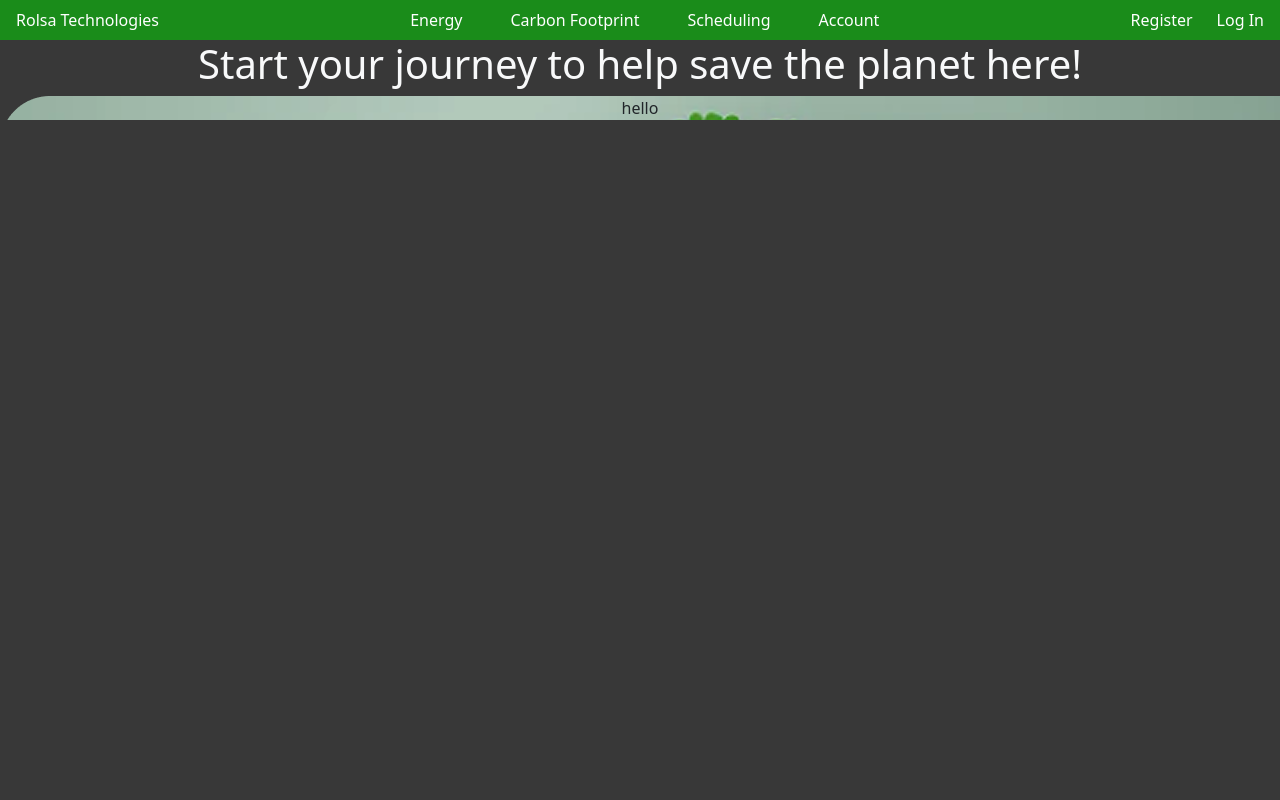
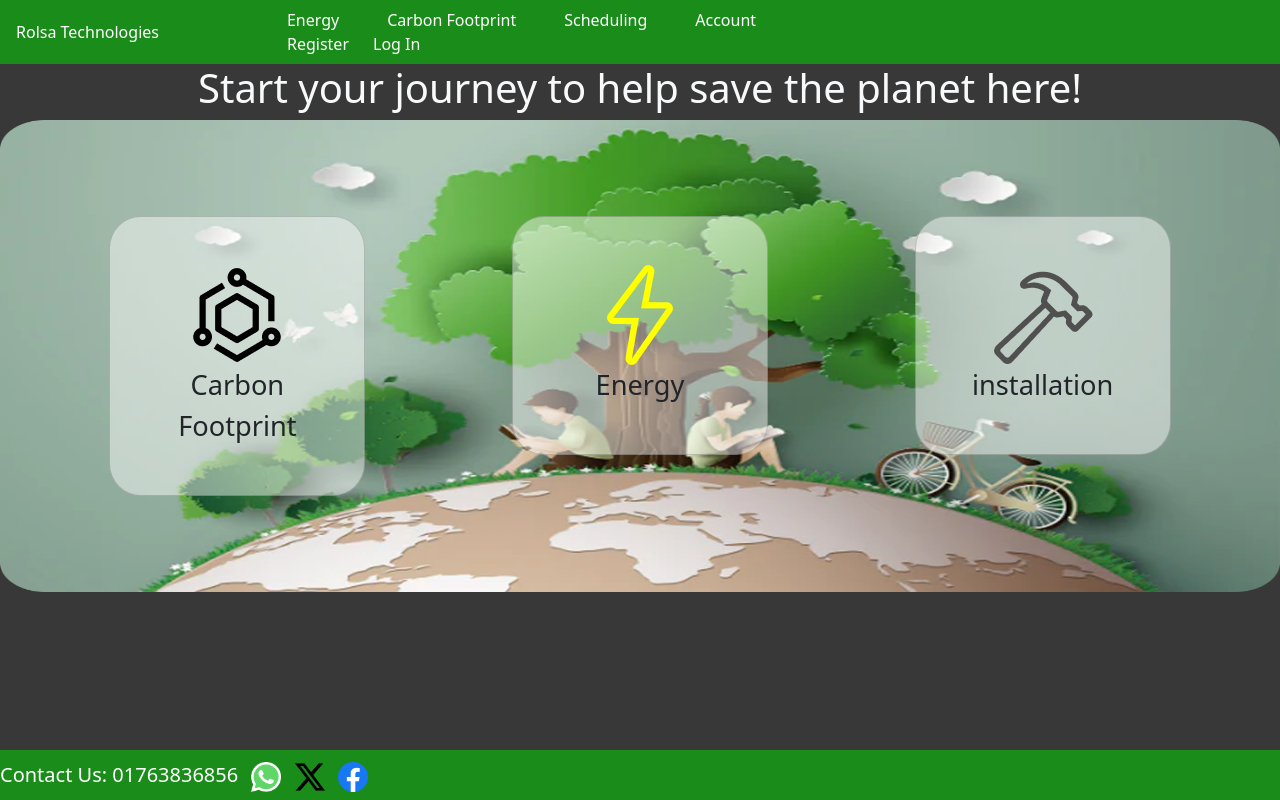
Before and after one commit to ChonkyCat87/Rolsa-technologies, a Django app: page / in a window 1280 px wide. Run offline with Django 5.2, Linux system fonts and the light colour scheme.

Commit message:
added more pages and designed them

```diff
--- a/Rolsa/static/css/all_pages.css
+++ b/Rolsa/static/css/all_pages.css
@@ -63,3 +63,14 @@ nav a:hover {
     background-color: rgb(23, 78, 9);
     color: white;
 }
+
+footer{
+    padding-top: 0.5em;
+    padding-bottom: 0.5em;
+    gap: 8em;
+    width: 100%;
+    height:50px;
+    background-color: #1a8c1a;  /* green background */
+
+    color: white;
+}
--- a/Rolsa/static/css/home.css
+++ b/Rolsa/static/css/home.css
@@ -1,4 +1,12 @@
-#home_image{
+#tree-image{
     background-image: url("../images/environment_tree.png");
-    background-size: 100 100;
+    background-size: 100% 100%;
+    background-repeat: no-repeat;
 }
+
+.card{
+    background-color: #ffffff77;
+    font-weight:500;
+    font-size:1.7em;
+    vertical-align: middle;
+}
--- a/Rolsa/website/templates/website/base.html
+++ b/Rolsa/website/templates/website/base.html
@@ -14,10 +14,11 @@
 </head>
 <body>
     <!-- NAVBAR -->
-    <nav class="navbar">
+    <nav class="navbar navbar-expand-lg">
         <div class="brand">
             <a href="{% url '' %}">Rolsa Technologies</a>
         </div>
+        <div class="">
             <div class="nav-links">
                 <a href="#">Energy</a>
                 <a href="#">Carbon Footprint</a>
@@ -31,6 +32,7 @@
                     <a href="{%  url 'register'  %}">Register</a>
                     <a href="{%  url 'login'  %}">Log In</a>
                 {%  endif  %}
+            </div>
         </div>
     </nav>
     <!-- messages -->
@@ -46,15 +48,27 @@
     </div>
     {% endif %}
 
+
+
+
     <!-- PAGE CONTENT -->
     <div class="content">
         {% block content %}
 
         {% endblock %}
     </div>
+
         <!-- bootsrap js -->
         <script src="https://cdn.jsdelivr.net/npm/bootstrap@5.3.0/dist/js/bootstrap.bundle.min.js"></script>
         <!-- custon js -->
         <script src="{% static 'js/close-alerts.js' %}"></script>
+
+    <footer class="fixed-bottom fs-5">
+        Contact Us: 01763836856
+        <img class ="h-100 ms-2" src="{%  static 'images/whattsapp_icon.png'  %}" alt="">
+        <img class ="h-100 ms-2" src="{%  static 'images/twitter_icon.png'  %}" alt="">
+        <img class ="h-100 ms-2" src="{%  static 'images/facebook_icon.png'  %}" alt="">
+    </footer>
+
 </body>
 </html>
--- a/Rolsa/website/templates/website/home.html
+++ b/Rolsa/website/templates/website/home.html
@@ -7,7 +7,33 @@
 
 <!-- enter page info and other details -->
 <h1 class="text-center text-bold text-light">Start your journey to help save the planet here!</h1>
-<div class="text-center width-100% " id="tree_image" style="background-image: url('{%  static 'images/environment_tree.png'  %}');">
-    hello
+<div class="text-center width-100% p-5" id="tree-image">
+    <div class="row justify-content-around">
+        <div class="col-4">
+            <div class="card p-5 my-5 mx-auto rounded-5 font-weight-bold" style="width: 16rem;">
+                <a href="#">
+                    <img src="{%  static 'images/carbon_icon.png'  %}" alt="">
+                </a>
+                Carbon Footprint
+            </div>
+        </div>
+        <div class="col-4">
+            <div class="card p-5 my-5 mx-auto rounded-5" style="width: 16rem;">
+                <a href="#">
+                    <img src="{%  static 'images/energy_icon.png'  %}" alt="">
+                </a>
+
+                Energy
+            </div>
+        </div>
+        <div class="col-4">
+            <div class="card p-5 my-5 mx-auto rounded-5" style="width: 16rem;">
+                <a href="#">
+                    <img src="{%  static 'images/hammer_icon.png'  %}" alt="">
+                </a>
+                installation
+            </div>
+        </div>
+    </div>
 </div>
 {% endblock %}
--- a/req.txt
+++ b/req.txt
@@ -1,4 +1,6 @@
 asgiref==3.11.0
-Django==6.0
+crispy-bootstrap5==2025.6
+Django==5.2.8
+django-crispy-forms==2.5
 sqlparse==0.5.4
 tzdata==2025.2
```
Also changed, not shown: Rolsa/db.sqlite3, Rolsa/static/images/carbon_icon.png (added), Rolsa/static/images/energy_icon.png (added), Rolsa/static/images/facebook_icon.png (added), Rolsa/static/images/hammer_icon.png (added), Rolsa/static/images/twitter_icon.png (added), Rolsa/static/images/whattsapp_icon.png (added). Lines whose indentation alone changed are shown as unchanged.
